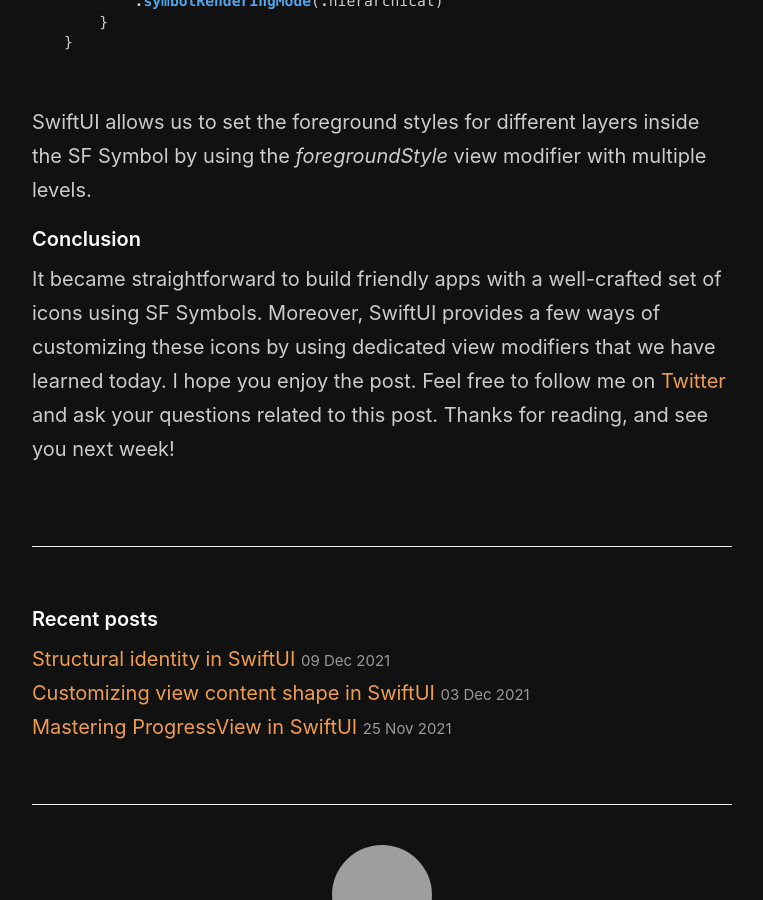
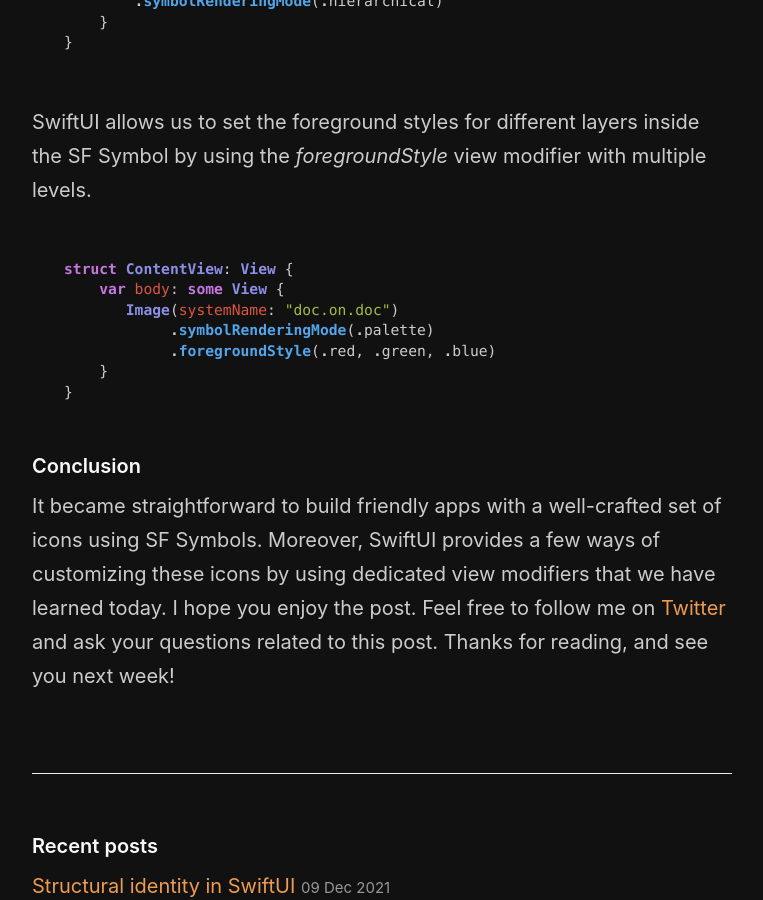
Before and after one commit to mecid/mecid.github.io, a Jekyll site: the page built from _posts/2021-12-21-sf-symbols-in-swiftui.md, in a window 1280 px wide and 900 px high, scrolled down 4788 px. Shown: the whole window, without its empty margins (258-1021 px from the left). Built offline with Jekyll 4.4.1, drawn with Linux system fonts in a browser that asks for light colours; grey boxes are pictures that could not be loaded.

Commit message:
sf symbol post updated with a new code example

````diff
--- a/_posts/2021-12-21-sf-symbols-in-swiftui.md
+++ b/_posts/2021-12-21-sf-symbols-in-swiftui.md
@@ -142,5 +142,15 @@ struct ContentView: View {
 
 SwiftUI allows us to set the foreground styles for different layers inside the SF Symbol by using the *foregroundStyle* view modifier with multiple levels.
 
+```swift
+struct ContentView: View {
+    var body: some View {
+       Image(systemName: "doc.on.doc")
+            .symbolRenderingMode(.palette)
+            .foregroundStyle(.red, .green, .blue)
+    }
+}
+```
+
 #### Conclusion
 It became straightforward to build friendly apps with a well-crafted set of icons using SF Symbols. Moreover, SwiftUI provides a few ways of customizing these icons by using dedicated view modifiers that we have learned today. I hope you enjoy the post. Feel free to follow me on [Twitter](https://twitter.com/mecid) and ask your questions related to this post. Thanks for reading, and see you next week!
````
